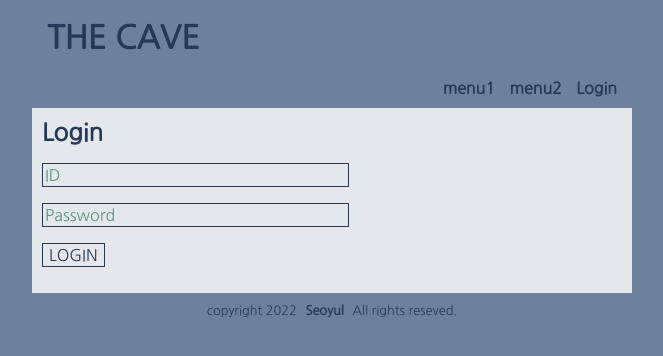
After one commit to seoyulchoi/blog, a PHP site: page /login.php in a window 1280 px wide. The commit adds this page. Shown: the top 356 px of the page, without its empty margins (308-971 px from the left). Run offline with PHP 8.4, Linux system fonts and the light colour scheme.

Commit message:
login page
login and logout with session

```diff
--- a/header.php
+++ b/header.php
@@ -1,6 +1,20 @@
+<?php
+    require_once('library.php');
+
+    if(isset($_SESSION['user']))
+    {
+        $log_toggle = "<a href=\"logout_process.php\">Logout</a>";
+    }
+    else
+    {
+        $log_toggle = "<a href=\"login.php\">Login</a>";
+    }
+
+?>
+
 <html>
     <head>
-        <title></title>
+        <title>THE CAVE</title>
         <meta name="viewport" content="width=device-width, initial-scale=1" />
         <link href="style.php" type="text/css" rel="stylesheet" />
     </head>
@@ -13,7 +27,7 @@
                 <ul class="menu">
                     <li><a href="#">menu1</a></li>
                     <li><a href="#">menu2</a></li>
-                    <li><a href="#">menu3</a></li>
+                    <li><?=$log_toggle?></li>
                 </ul>
             </div>
             <div id="content">
--- /dev/null
+++ b/library.php
@@ -0,0 +1,3 @@
+<?php
+    session_start();
+?>
--- /dev/null
+++ b/login.php
@@ -0,0 +1,20 @@
+<?php
+    require_once('header.php');
+?>
+
+        <h2>Login</h2>
+        <form action="login_process.php" method="post">
+          <p>
+            <input type="text" name="id" placeholder="ID" />
+          </p>
+          <p>
+            <input type="password" name="password" placeholder="Password" />
+          </p>
+          <p>
+            <input type="submit" value="LOGIN" />
+          </p>
+        </form>
+
+<?php
+    require_once('footer.php');
+?>
--- a/style.php
+++ b/style.php
@@ -87,3 +87,15 @@ ul.menu {
 ul.menu li {
   display: inline;
 }
+
+input {
+  background-color: <?=$palette['foreground']?>;
+  border: <?=$palette['text']?> solid 1px;
+  color: <?=$palette['text']?>;
+  font-family: 'Nanum Gothic', sans-serif;
+  font-size: 12pt;
+}
+
+::placeholder {
+  color: <?=$palette['highlight']?>;
+}
```
Also changed, not shown: index.php (+9 -1 lines), login_process.php (added, +20 -0 lines), logout_process.php (added, +7 -0 lines).
